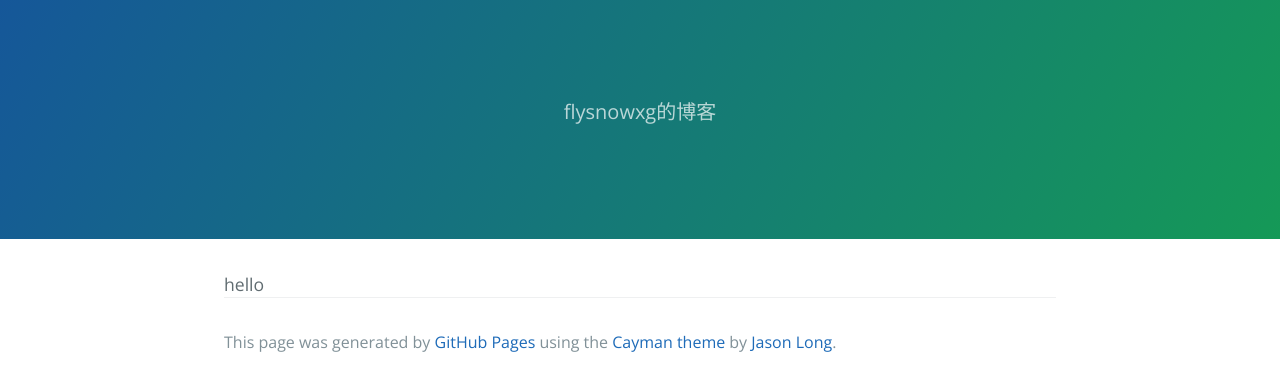
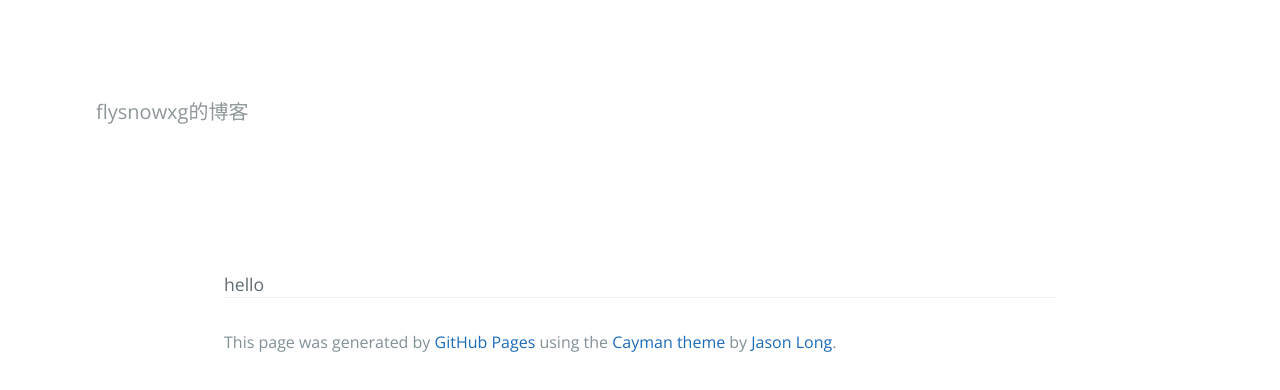
Before and after one commit to flysnowxg/flysnowxg.github.io, a plain HTML site: page index.html in a window 1280 px wide. Drawn offline with nearby package versions, Linux system fonts and the light colour scheme.

Commit message:
Update stylesheet.css

```diff
--- a/stylesheets/stylesheet.css
+++ b/stylesheets/stylesheet.css
@@ -53,11 +53,13 @@ a {
       margin-top: 1rem;
       margin-left: 0; } }
 
-.page-header {
-  color: #fff;
-  text-align: center;
-  background-color: #159957;
-  background-image: linear-gradient(120deg, #155799, #159957); }
+.header-header {
+    padding-top: 10px;
+    padding-bottom: 10px;
+    min-width: 1000px;
+    background-color: #F5F5F5;
+    border-bottom: 1px solid #E5E5E5;
+}
 
 @media screen and (min-width: 64em) {
   .page-header {
```
